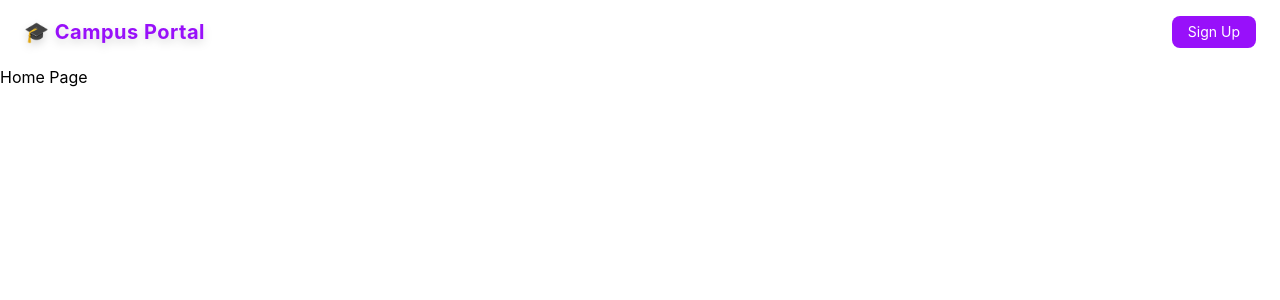
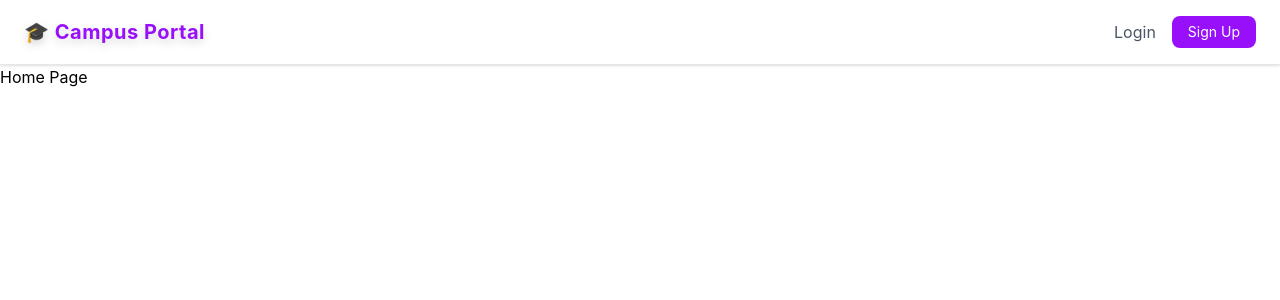
Before and after one commit to Anuj230977/campus-placement-portal, a React app in the folder frontend/: page / in a window 1280 px wide. Shown: the top 300 px of the page. Built offline with nearby package versions, Linux system fonts and the light colour scheme; the HTML template or start-up script is replaced by a standard one.

Commit message:
feat: Navbar styling updated to white theme

```diff
--- a/frontend/src/components/Navbar.jsx
+++ b/frontend/src/components/Navbar.jsx
@@ -11,7 +11,7 @@ function Navbar() {
     }
 
     return (
-        <nav className="backdrop-blur-md bg-white/10 border-b border-white/20 px-6 py-4 flex items-center justify-between">
+        <nav className="bg-white border-b border-gray-200 shadow-sm px-6 py-4 flex items-center justify-between">
 
             <Link to="/" className="text-purple-600 font-bold text-xl drop-shadow-lg tracking-wide">
                 🎓 Campus Portal
@@ -20,11 +20,11 @@ function Navbar() {
             <div className="flex items-center gap-4">
                 {user ? (
                     <>
-                        <span className="text-white/70 text-sm">
+                        <span className="text-gray-600 text-sm">
                             Hi, {user.name}!
                         </span>
                         {user.role === 'student' && (
-                            <Link to="/student/dashboard" className="text-white hover:text-purple-300">
+                            <Link to="/student/dashboard" className="text-gray-600 hover:text-purple-600">
                                 Dashboard
                             </Link>
                         )}
@@ -41,7 +41,7 @@ function Navbar() {
                     </>
                 ) : (
                     <>
-                        <Link to ="/login" className="text-white hover:text-purple-300">
+                        <Link to ="/login" className="text-gray-600 hover:text-purple-600">
                             Login
                         </Link>
                         <Link to="/signup" className="bg-purple-600 hover:bg-purple-700 text-white px-4 py-1.5 rounded-lg text-sm">
```
